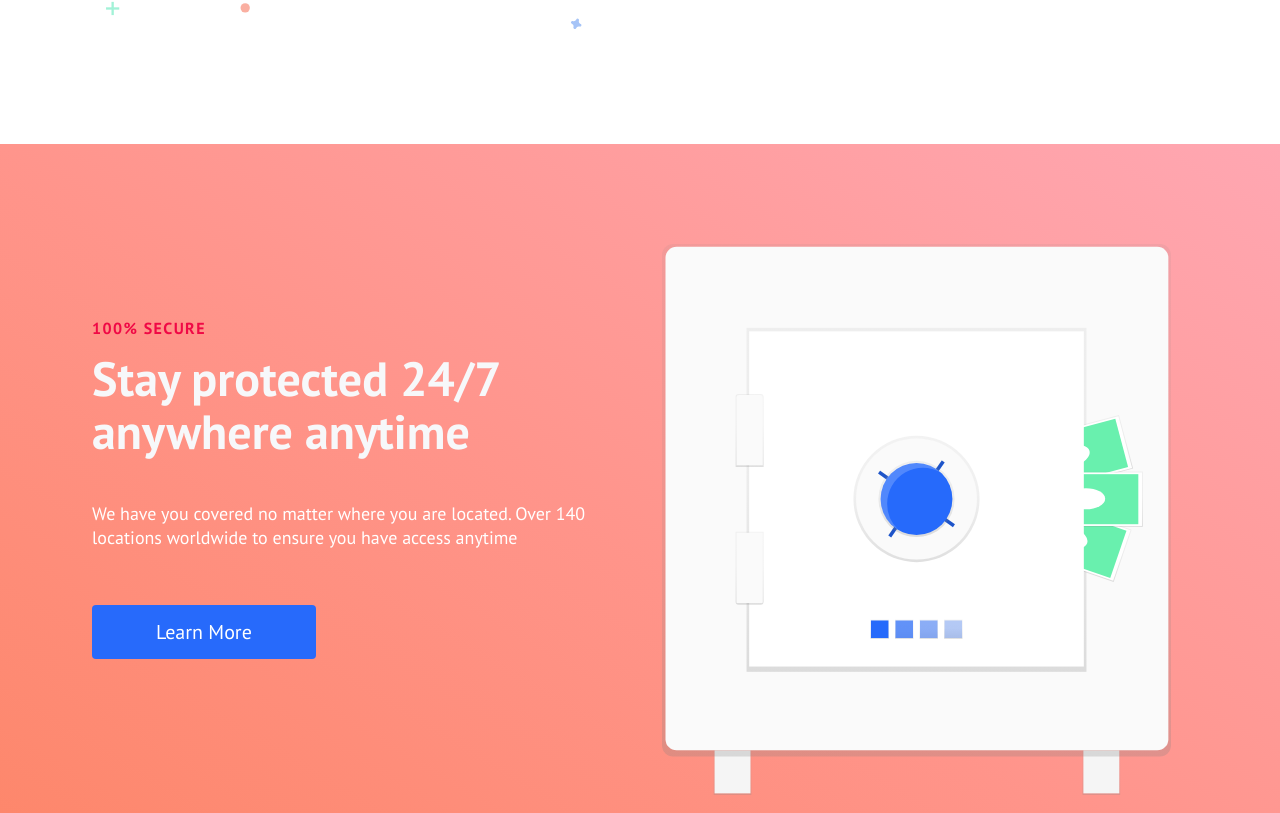
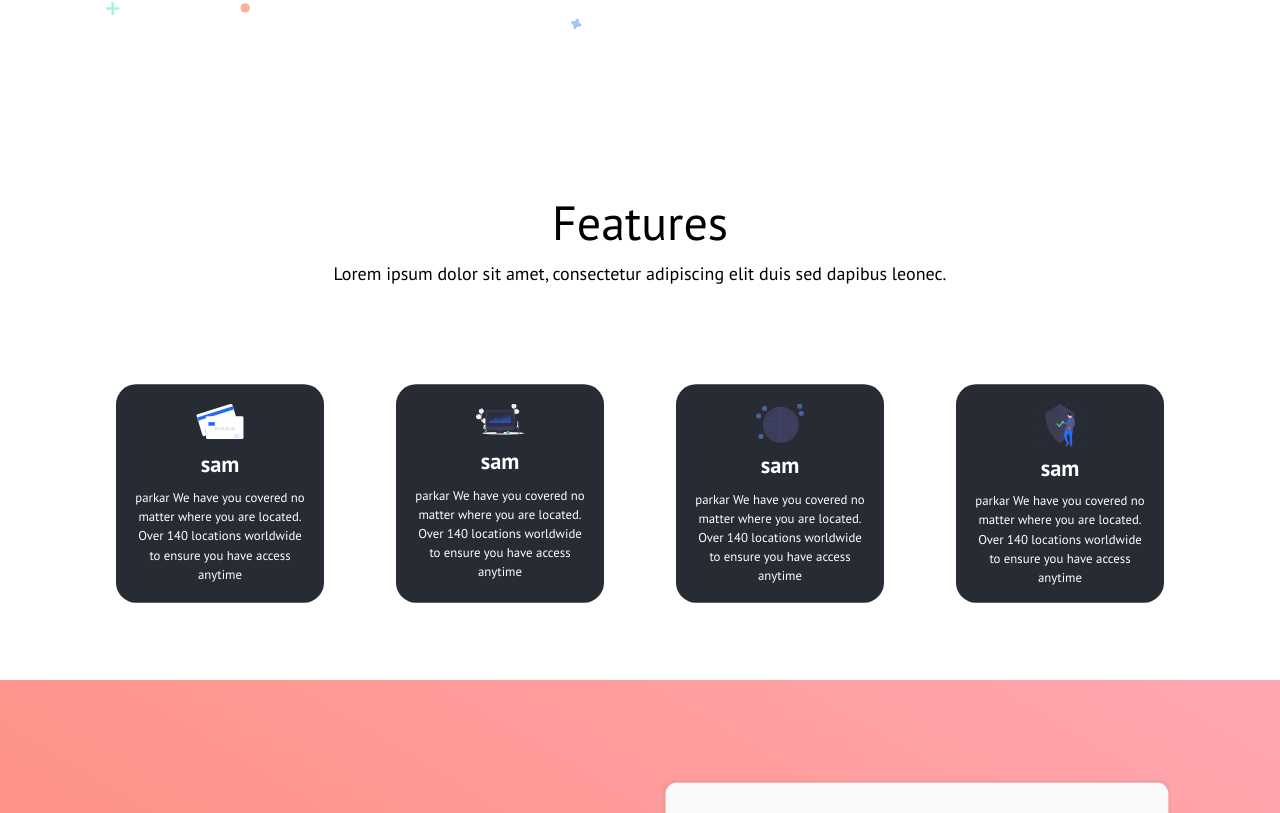
Before and after one commit to RafaelAngeloPiad/dx, a React (Create React App) app: page / in a window 1280 px wide. Shown: the part 2767-3580 px from the top of the page. Built offline with nearby package versions, Linux system fonts and the light colour scheme.

Commit message:
touch up

```diff
--- /dev/null
+++ b/src/components/Features.js
@@ -0,0 +1,31 @@
+import "./css/Features.css";
+function Features(props) {
+  return (
+    <div id="features_services" className="light">
+      <div className="features_section-title">
+        <h2>Features</h2>
+        <div>
+          Lorem ipsum dolor sit amet, consectetur adipiscing elit duis sed
+          dapibus leonec.
+        </div>
+      </div>
+      <div className="custom_features-container">
+        {props.data
+          ? props.data.map((d, i) => (
+              <div className="custom_features" key={`${d.title}-${i}`}>
+                <img src={d.img} className="img--small" alt="Service" />
+                <div className="features_service-desc">
+                  <h3>
+                    <b>{d.title}</b>
+                  </h3>
+                  <div>{d.description}</div>
+                </div>
+              </div>
+            ))
+          : "loading"}
+      </div>
+    </div>
+  );
+}
+
+export default Features;
--- a/src/components/Navbar.js
+++ b/src/components/Navbar.js
@@ -92,17 +92,11 @@ function Navbar() {
               <li className="custom_navbar-btn">
                 {button ? (
                   <Link to="/sign-up">
-                    <Button
-                      buttonStyle="custom_btn--outline"
-                      buttonColor="custom_blue"
-                    >
-                      SIGN UP
-                    </Button>
+                    <Button buttonColor="custom_blue">SIGN UP</Button>
                   </Link>
                 ) : (
                   <Link to="/sign-up">
                     <Button
-                      buttonStyle="custom_btn--outline"
                       buttonSize="custom_btn--mobile"
                       buttonColor="custom_blue"
                       onClick={closeMobileMenu}
--- a/src/components/css/Button.css
+++ b/src/components/css/Button.css
@@ -8,8 +8,8 @@
 }
 
 .custom_btn--primary {
-  background-color: var(--primary);
-  color: #242424;
+  background-color: #434345;
+  color: #fff;
   border: 1px solid var(--primary);
 }
 
@@ -91,6 +91,12 @@
   border: none;
 }
 
+.custom_gray {
+  background-color: #434345;
+  color: #fff;
+  border: none;
+}
+
 .custom_primary:hover {
   background-color: #fff;
   color: #242424;
--- /dev/null
+++ b/src/components/css/Features.css
@@ -0,0 +1,92 @@
+.custom_features-container {
+  display: grid;
+  grid-template-columns: repeat(auto-fit, minmax(270px, 1fr));
+  grid-template-rows: auto;
+  text-align: center;
+  padding-left: 80px;
+  padding-right: 80px;
+  padding-bottom: 50px;
+}
+
+.custom_features {
+  display: inline-grid;
+  margin-left: 10px;
+  margin-right: 10px;
+  padding: 20px;
+  justify-content: center;
+  text-align: center;
+  background-color: #272b34;
+  border-radius: 25px;
+  -webkit-box-orient: vertical;
+  -webkit-box-direction: normal;
+  -ms-flex-direction: column;
+  flex-direction: column;
+  -webkit-transform: scale(0.8);
+  transform: scale(0.8);
+  -webkit-transition: all 0.3s ease-in-out;
+  transition: all 0.3s ease-in-out;
+  /* background-color: #2b3039; */
+}
+
+.custom_features:hover {
+  background-color: #2b3039;
+  -webkit-transform: scale(1.1);
+  transform: scale(1.1);
+  cursor: pointer;
+}
+
+#features_services h2 {
+  font-size: 48px;
+}
+
+.features_section-title {
+  color: black;
+  font-size: 18px;
+  padding: 20px;
+  padding-top: 50px;
+  margin-bottom: 50px;
+  justify-content: center;
+  text-align: center;
+}
+
+#features_services h3 {
+  font-weight: 500;
+  padding: 5px 0;
+}
+
+.light {
+  color: #fff;
+}
+
+.dark {
+  color: #1c2237;
+}
+
+.darkBg {
+  background-color: #1c2237;
+}
+
+.img--small {
+  width: 40%;
+  padding: 4px 14px;
+  display: block;
+  margin-left: auto;
+  margin-right: auto;
+}
+
+.img--medium {
+  width: 60%;
+  padding: 8px 20px;
+}
+
+.img--large {
+  width: 80%;
+  font-size: 20px;
+}
+
+@media screen and (max-width: 960px) {
+  .features-container {
+    padding-left: 0px;
+    padding-right: 0px;
+  }
+}
--- a/src/components/css/Footer.css
+++ b/src/components/css/Footer.css
@@ -1,5 +1,5 @@
 .custom_footer-container {
-  background-color: #1c2237;
+  background-color: #272b34;
   padding: 4rem 0 2rem 0;
   display: flex;
   flex-direction: column;
--- a/src/components/pages/HomePage/Data.js
+++ b/src/components/pages/HomePage/Data.js
@@ -193,3 +193,30 @@ export const DropdownItems = [
     cName: "dropdown-link",
   },
 ];
+
+export const features = [
+  {
+    img: "images/svg-1.svg",
+    title: "sam",
+    description:
+      "parkar We have you covered no matter where you are located. Over 140 locations worldwide to ensure you have access anytime",
+  },
+  {
+    img: "images/svg-2.svg",
+    title: "sam",
+    description:
+      "parkar We have you covered no matter where you are located. Over 140 locations worldwide to ensure you have access anytime",
+  },
+  {
+    img: "images/svg-3.svg",
+    title: "sam",
+    description:
+      "parkar We have you covered no matter where you are located. Over 140 locations worldwide to ensure you have access anytime",
+  },
+  {
+    img: "images/svg-4.svg",
+    title: "sam",
+    description:
+      "parkar We have you covered no matter where you are located. Over 140 locations worldwide to ensure you have access anytime",
+  },
+];
--- a/src/components/pages/HomePage/Home.js
+++ b/src/components/pages/HomePage/Home.js
@@ -9,6 +9,7 @@ import {
   header,
   about,
   dataSlider,
+  features,
 } from "./Data";
 import Pricing from "../../Pricing";
 import Tiles from "../../Tiles";
@@ -18,6 +19,8 @@ import Slider from "../../Slider";
 import ScrollToTop from "../../ScrollToTop";
 import { useLocation } from "react-router-dom";
 import { useEffect } from "react";
+import Features from "../../Features";
+
 function Home() {
   // const location = useLocation();
   // useEffect(() => {
@@ -38,6 +41,7 @@ function Home() {
       <Header data={header} />
       <HeroImg data={header} />
       <Hero {...homeObjThree} />
+      <Features data={features} />
       <Hero {...homeObjTwo} />
       <Slider data={dataSlider} />
       <Pricing />
```
